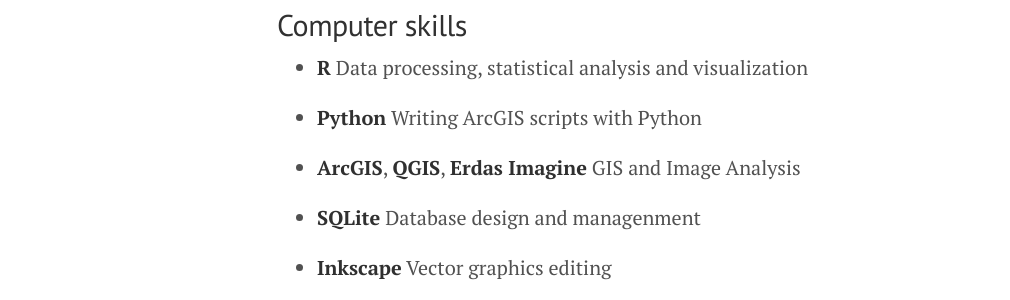
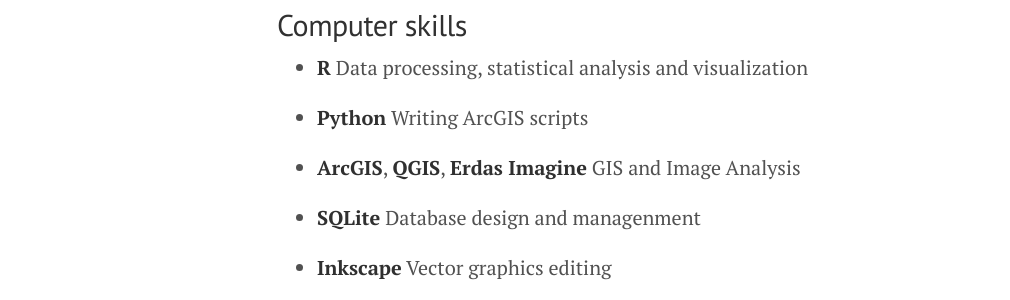
Before and after one commit to michaeldorman/michaeldorman.github.io, a Jekyll site: the page built from cv.md, in a window 1280 px wide and 900 px high, scrolled down 478 px. Shown: the part 156-456 px from the top of the window, without its empty margins (3-1013 px from the left). Built offline with Jekyll 4.4.1, drawn with Linux system fonts in a browser that asks for light colours.

Commit message:
Update cv.md

```diff
--- a/cv.md
+++ b/cv.md
@@ -24,7 +24,7 @@
 
 * **R** Data processing, statistical analysis and visualization
 
-* **Python** Writing ArcGIS scripts with Python
+* **Python** Writing ArcGIS scripts
 
 * **ArcGIS**, **QGIS**, **Erdas Imagine** GIS and Image Analysis
 
```
